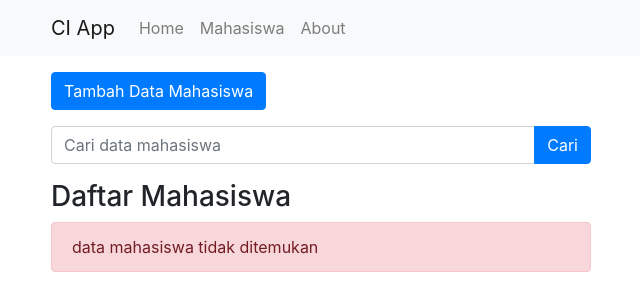
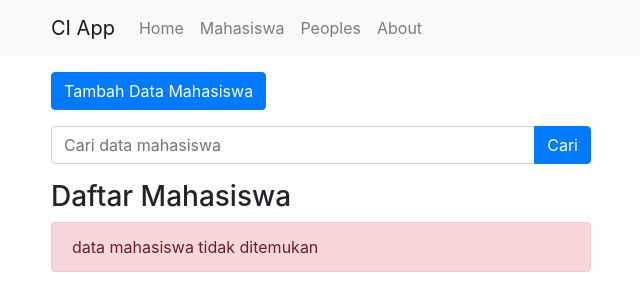
Before and after one commit to Alphocado/wpu-ci-app, a CodeIgniter app: page /main/index.php/mahasiswa/index in a window 1280 px wide. Shown: the top 300 px of the page, without its empty margins (34-674 px from the left). Run offline with CodeIgniter, Linux system fonts and the light colour scheme; data that the repository does not hold is empty.

Commit message:
add new nav

```diff
--- a/application/views/templates/header.php
+++ b/application/views/templates/header.php
@@ -1,5 +1,6 @@
 <!doctype html>
 <html lang="en">
+
 <head>
   <!-- Required meta tags -->
   <meta charset="utf-8">
@@ -17,6 +18,7 @@
   <!-- cara codeigniter -->
   <title><?= $judul ?></title>
 </head>
+
 <body>
   <nav class="navbar navbar-expand-lg navbar-light bg-light">
     <div class="container">
@@ -28,6 +30,7 @@
         <div class="navbar-nav">
           <a class="nav-item nav-link" href="<?= base_url(); ?>">Home <span class="sr-only">(current)</span></a>
           <a class="nav-item nav-link" href="<?= base_url(); ?>mahasiswa">Mahasiswa</a>
+          <a class="nav-item nav-link" href="<?= base_url(); ?>peoples">Peoples</a>
           <a class="nav-item nav-link" href="<?= base_url(); ?>about">About</a>
         </div>
       </div>
```
Lines whose indentation alone changed are shown as unchanged.
